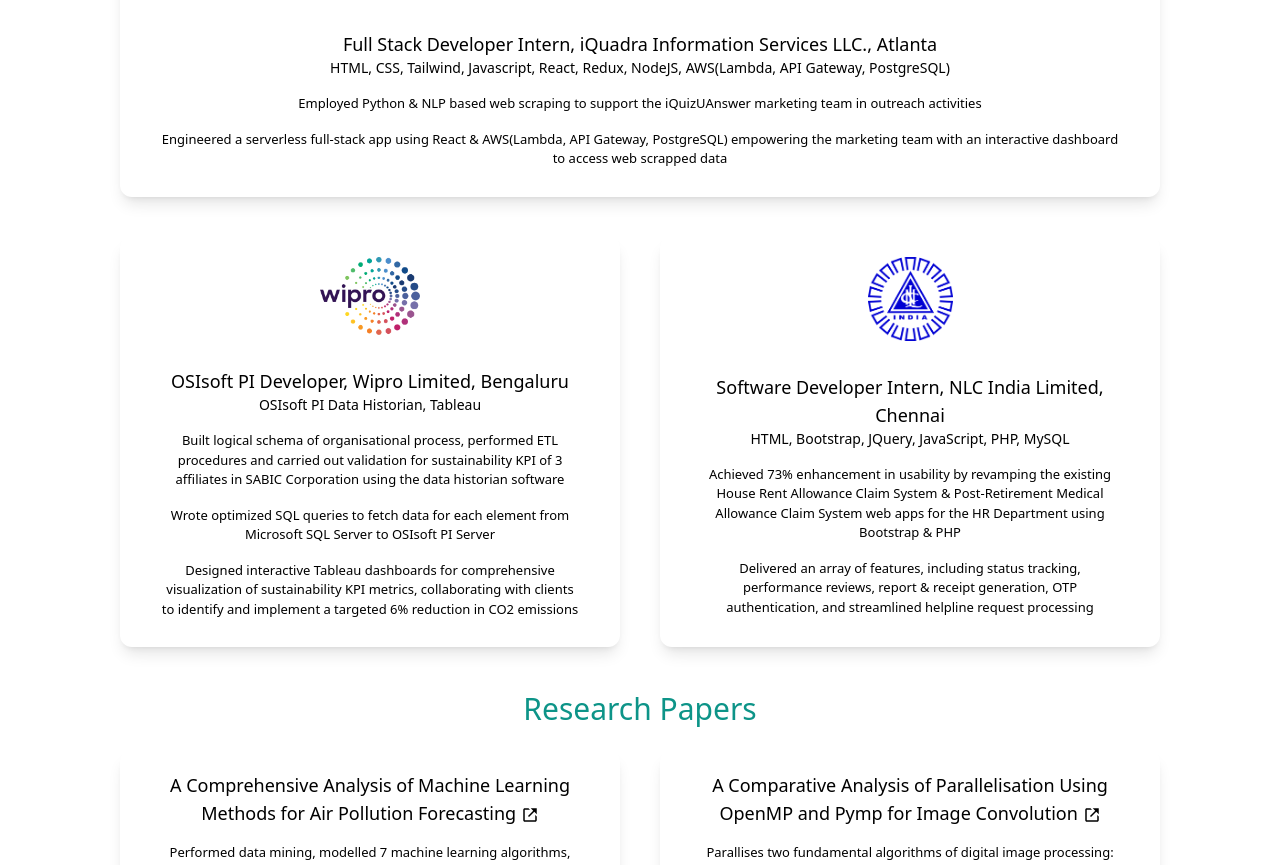
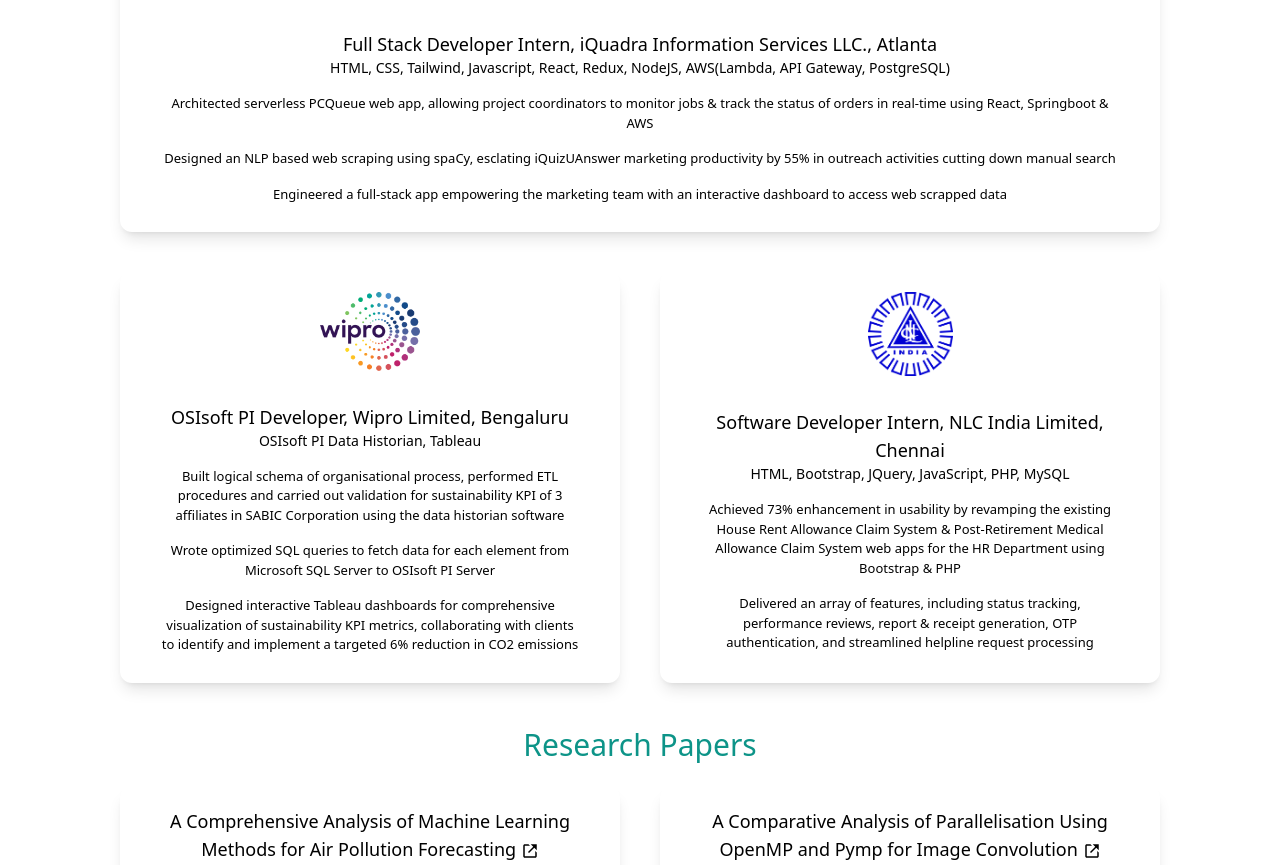
Before and after one commit to mohith-j/mohith-j.github.io, a React (Create React App) app: page / in a window 1280 px wide. Shown: the part 1759-2624 px from the top of the page. Built offline with nearby package versions, Linux system fonts and the light colour scheme.

Commit message:
resume changes

```diff
--- a/src/components/experience.js
+++ b/src/components/experience.js
@@ -13,24 +13,29 @@
       </div>
       <div className="text-center shadow-lg py-5 px-10 rounded-xl mb-10 hover:scale-110 transition-all flex-1">
         <center>
-          <img src={Iquadra} width={85} height={100} />
+          <img src={Iquadra} width={85} height={100} alt="iquadra logo"/>
         </center>
         <h3 className="text-lg font-medium pt-8 pb-2 ">
           Full Stack Developer Intern, iQuadra Information Services LLC.,
           Atlanta
           <p className="text-sm font-light">
-            HTML, CSS, Tailwind, Javascript, React, Redux, NodeJS, AWS(Lambda, API
-            Gateway, PostgreSQL)
+            HTML, CSS, Tailwind, Javascript, React, Redux, NodeJS, AWS(Lambda,
+            API Gateway, PostgreSQL)
           </p>
         </h3>
         <p className="py-2 text-[13px]">
-          Employed Python & NLP based web scraping to support the iQuizUAnswer
-          marketing team in outreach activities
+          Architected serverless PCQueue web app, allowing project coordinators
+          to monitor jobs & track the status of orders in real-time using React,
+          Springboot & AWS
         </p>
         <p className="py-2 text-[13px]">
-          Engineered a serverless full-stack app using React & AWS(Lambda, API
-          Gateway, PostgreSQL) empowering the marketing team with an interactive
-          dashboard to access web scrapped data
+          Designed an NLP based web scraping using spaCy, esclating iQuizUAnswer
+          marketing productivity by 55% in outreach activities cutting down
+          manual search
+        </p>
+        <p className="py-2 text-[13px]">
+          Engineered a full-stack app empowering the marketing team with an
+          interactive dashboard to access web scrapped data
         </p>
         {/* <div className="flex justify-center gap-4">
             <DiJqueryLogo className="text-[70px]" />
@@ -46,7 +51,7 @@
       <div className="mt-5 lg:flex gap-10">
         <div className="text-center shadow-lg py-5 px-10 rounded-xl mb-10 hover:scale-110 transition-all flex-1">
           <center>
-            <img className="r" src={Wipro} width={100} height={100} />
+            <img className="r" src={Wipro} width={100} height={100} alt="wipro logo"/>
           </center>
           <h3 className="text-lg font-medium pt-8 pb-2  ">
             OSIsoft PI Developer, Wipro Limited, Bengaluru
@@ -81,7 +86,7 @@
         </div>
         <div className="text-center shadow-lg py-5 px-10 rounded-xl mb-10 hover:scale-110 transition-all flex-1">
           <center>
-            <img src={Nlcindia} width={85} height={100} />
+            <img src={Nlcindia} width={85} height={100} alt="nlc logo"/>
           </center>
           <h3 className="text-lg font-medium pt-8 pb-2 ">
             Software Developer Intern, NLC India Limited, Chennai
```
Also changed, not shown: 1 other file (tests, documents, lock files or other folders).
